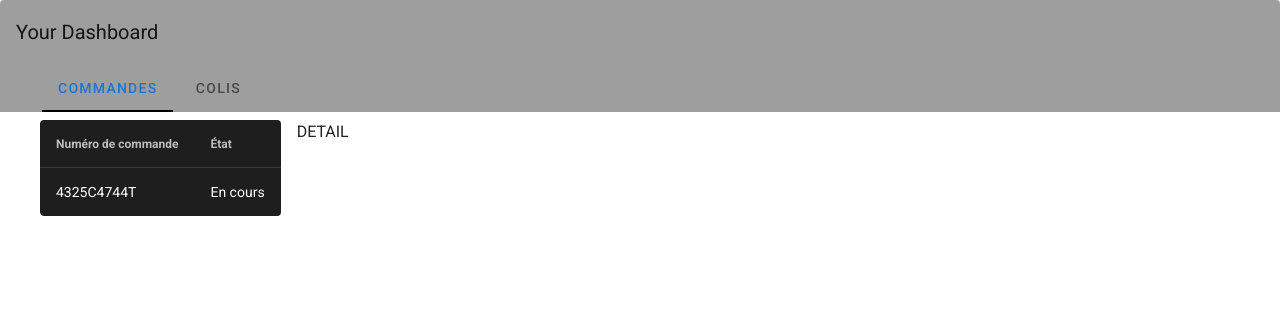
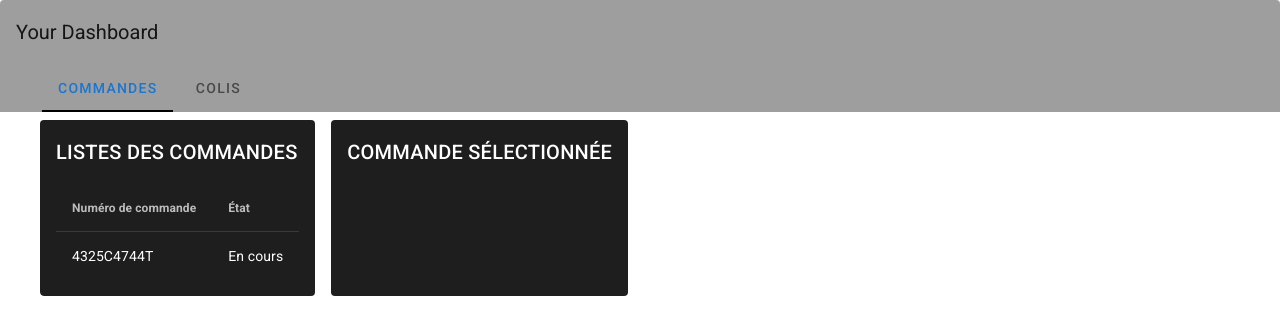
Before and after one commit to Furvent/keyprod-technical-test, a Vue app: page / in a window 1280 px wide. Shown: the top 334 px of the page. Built offline with nearby package versions, Linux system fonts and the light colour scheme.

Commit message:
WIP on order-details component and improvement Improve component orders-list with card detailed tag

```diff
--- a/src/components/orders.vue
+++ b/src/components/orders.vue
@@ -4,7 +4,7 @@
       :orders="orders"
       @load-order-details="loadOrderDetails"
     />
-    <OrderDetail :order-detail="orderSelected" class="ml-4" />
+    <OrderDetail :order-details="orderSelected" class="ml-4" />
   </div>
 </template>
 
--- a/src/components/orders/order-detail.vue
+++ b/src/components/orders/order-detail.vue
@@ -1,11 +1,21 @@
 <template>
-  <div>
-    DETAIL
-  </div>
+  <v-card flat dark>
+    <v-card-title>
+      COMMANDE SÉLECTIONNÉE
+    </v-card-title>
+  </v-card>
 </template>
 
 <script>
   export default {
-
+    props: {
+      orderDetails: {
+        type: Object,
+        required: true,
+        default: () => {
+          return {}
+        }
+      },
+    },
   }
 </script>
--- a/src/components/orders/orders-list.vue
+++ b/src/components/orders/orders-list.vue
@@ -1,6 +1,8 @@
 <template>
-  <v-card flat>
-    <v-simple-table dark>
+  <v-card flat dark>
+    <v-card-title> LISTES DES COMMANDES </v-card-title>
+    <v-card-text
+      ><v-simple-table>
         <template v-slot:default>
           <thead>
             <tr>
@@ -9,7 +11,11 @@
             </tr>
           </thead>
           <tbody>
-          <tr v-for="order in orders" :key="order.id" @click.stop="loadOrderDetails(order.id)">
+            <tr
+              v-for="order in orders"
+              :key="order.id"
+              @click.stop="loadOrderDetails(order.id)"
+            >
               <td>
                 {{ order.id }}
               </td>
@@ -19,7 +25,8 @@
             </tr>
           </tbody>
         </template>
-    </v-simple-table>
+      </v-simple-table></v-card-text
+    >
   </v-card>
 </template>
 
@@ -52,7 +59,7 @@ export default {
     },
     loadOrderDetails(orderId) {
       this.$emit("load-order-details", orderId);
-    }
+    },
   },
 };
 </script>
```
Lines whose indentation alone changed are shown as unchanged.
